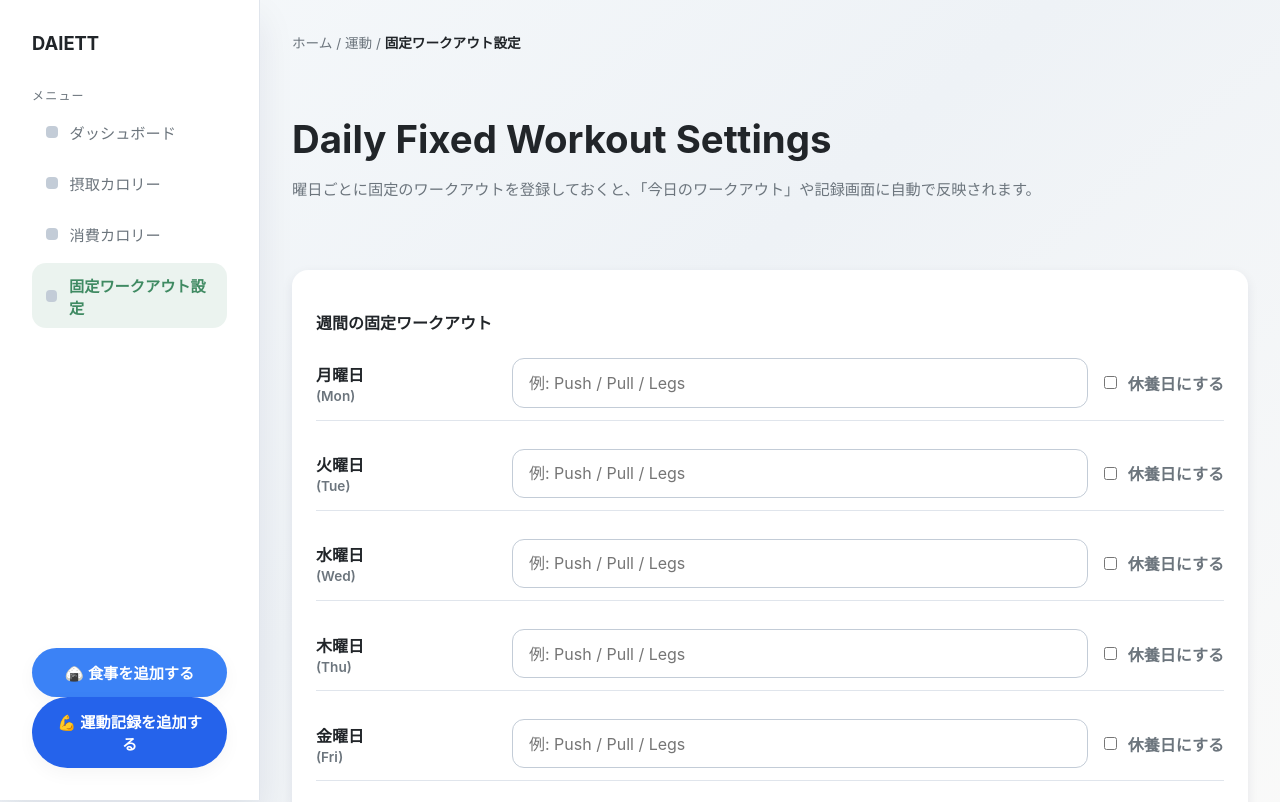
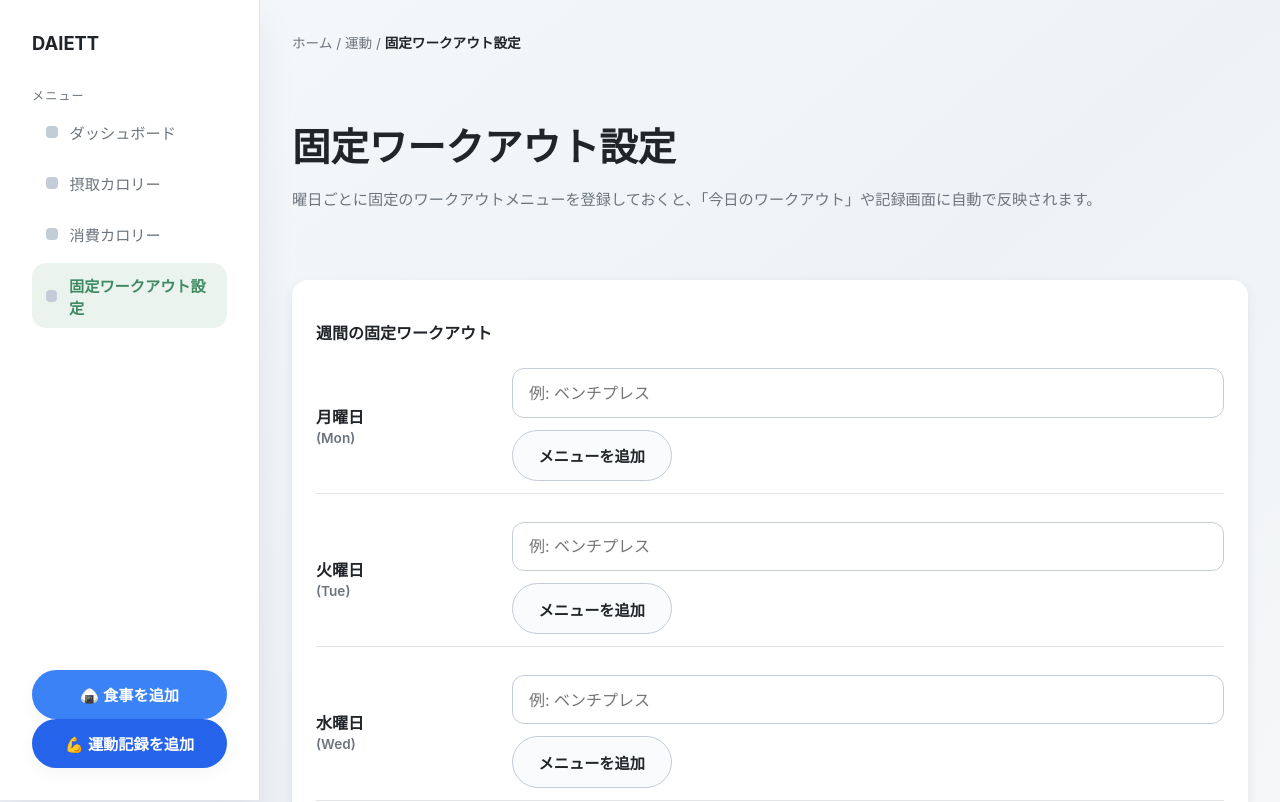
Before and after one commit to kazukittin/Daiett_App, a React app in the folder frontend/: page /workouts/settings in a window 1280 px wide. Shown: the top 802 px of the page. Built offline with nearby package versions, Linux system fonts and the light colour scheme; the HTML template or start-up script is replaced by a standard one.

Commit message:
Add multi-menu daily fixed workouts and update labels

```diff
--- a/frontend/src/components/layout/Sidebar.jsx
+++ b/frontend/src/components/layout/Sidebar.jsx
@@ -41,14 +41,14 @@ export default function Sidebar() {
           className="sidebar-action-btn meal"
           onClick={() => navigate("/meals/new")}
         >
-          🍙 食事を追加する
+          🍙 食事を追加
         </button>
 
         <button
           className="sidebar-action-btn exercise"
           onClick={() => navigate("/exercises/new")}
         >
-          💪 運動記録を追加する
+          💪 運動記録を追加
         </button>
       </div>
     </aside>
--- a/frontend/src/hooks/useDailyFixedWorkouts.js
+++ b/frontend/src/hooks/useDailyFixedWorkouts.js
@@ -1,7 +1,6 @@
 import { useEffect, useState } from "react";
 import {
   DAILY_FIXED_WORKOUTS_UPDATED_EVENT,
-  DEFAULT_DAILY_FIXED_WORKOUTS,
   loadDailyFixedWorkouts,
   saveDailyFixedWorkouts,
 } from "../services/dailyFixedWorkoutsStorage.js";
@@ -24,7 +23,7 @@ export function useDailyFixedWorkouts() {
   }, []);
 
   const updateDailyFixedWorkouts = (nextPlan) => {
-    const planToSave = nextPlan ?? DEFAULT_DAILY_FIXED_WORKOUTS;
+    const planToSave = nextPlan ?? {};
     setDailyFixedWorkouts(planToSave);
     saveDailyFixedWorkouts(planToSave);
   };
--- a/frontend/src/screens/Exercises/AddExercise.jsx
+++ b/frontend/src/screens/Exercises/AddExercise.jsx
@@ -23,7 +23,7 @@ export default function AddExercise() {
   );
 
   useEffect(() => {
-    const presetName = selectedFixedWorkout?.rest ? "" : selectedFixedWorkout?.name ?? "";
+    const presetName = selectedFixedWorkout?.menus?.[0] ?? "";
     const shouldUpdate = !type || type === lastAppliedPresetRef.current;
 
     lastAppliedPresetRef.current = presetName;
@@ -87,11 +87,9 @@ export default function AddExercise() {
                     onChange={(event) => setDate(event.target.value)}
                   />
                   <div className="fixed-workout-hint">
-                    {selectedFixedWorkout?.rest
-                      ? "この日は固定の休養日です。"
-                      : selectedFixedWorkout?.name
-                        ? `この日は「${selectedFixedWorkout.name}」に設定されています。`
-                        : "固定ワークアウトは設定されていません。"}
+                    {selectedFixedWorkout?.menus?.length
+                      ? `この日の固定メニュー: ${selectedFixedWorkout.menus.join(" / ")}`
+                      : "固定ワークアウトは設定されていません。"}
                   </div>
                 </div>
 
--- a/frontend/src/screens/Workouts/DailyFixedWorkoutSettings.jsx
+++ b/frontend/src/screens/Workouts/DailyFixedWorkoutSettings.jsx
@@ -4,7 +4,7 @@ import Card from "../../components/ui/Card.jsx";
 import { useDailyFixedWorkouts } from "../../hooks/useDailyFixedWorkouts.js";
 import { WEEKDAY_LABELS } from "../../services/dailyFixedWorkoutsStorage.js";
 
-const defaultDay = { name: "", rest: false };
+const defaultDay = { menus: [] };
 
 export default function DailyFixedWorkoutSettings() {
   const { dailyFixedWorkouts, updateDailyFixedWorkouts } = useDailyFixedWorkouts();
@@ -15,24 +15,39 @@ export default function DailyFixedWorkoutSettings() {
     setDraftPlan(dailyFixedWorkouts);
   }, [dailyFixedWorkouts]);
 
-  const handleNameChange = (weekday, value) => {
+  const handleMenuChange = (weekday, index, value) => {
+    setDraftPlan((prev) => {
+      const currentMenus = [...(prev?.[weekday]?.menus ?? [])];
+      currentMenus[index] = value;
+
+      return {
+        ...prev,
+        [weekday]: {
+          ...(prev?.[weekday] ?? defaultDay),
+          menus: currentMenus,
+        },
+      };
+    });
+  };
+
+  const handleAddMenu = (weekday) => {
     setDraftPlan((prev) => ({
       ...prev,
       [weekday]: {
         ...(prev?.[weekday] ?? defaultDay),
-        name: value,
-        rest: false,
+        menus: [...(prev?.[weekday]?.menus ?? []), ""],
       },
     }));
   };
 
-  const handleRestToggle = (weekday, rest) => {
+  const handleRemoveMenu = (weekday, index) => {
     setDraftPlan((prev) => ({
       ...prev,
       [weekday]: {
         ...(prev?.[weekday] ?? defaultDay),
-        rest,
-        name: rest ? "" : prev?.[weekday]?.name ?? "",
+        menus: (prev?.[weekday]?.menus ?? []).filter(
+          (_, menuIndex) => menuIndex !== index,
+        ),
       },
     }));
   };
@@ -56,9 +71,9 @@ export default function DailyFixedWorkoutSettings() {
 
         <section className="page fixed-workout-settings-page">
           <header className="page-header">
-            <h1 className="page-title">Daily Fixed Workout Settings</h1>
+            <h1 className="page-title">固定ワークアウト設定</h1>
             <p className="muted">
-              曜日ごとに固定のワークアウトを登録しておくと、「今日のワークアウト」や記録画面に自動で反映されます。
+              曜日ごとに固定のワークアウトメニューを登録しておくと、「今日のワークアウト」や記録画面に自動で反映されます。
             </p>
           </header>
 
@@ -67,6 +82,8 @@ export default function DailyFixedWorkoutSettings() {
               <div className="fixed-workout-grid">
                 {WEEKDAY_LABELS.map((day) => {
                   const current = draftPlan?.[day.value] ?? defaultDay;
+                  const menus = current.menus?.length ? current.menus : [""];
+
                   return (
                     <div key={day.value} className="fixed-workout-row">
                       <div className="day-label">
@@ -75,23 +92,40 @@ export default function DailyFixedWorkoutSettings() {
                       </div>
 
                       <div className="fixed-workout-row-controls">
-                        <input
-                          type="text"
-                          className="fixed-workout-input"
-                          placeholder="例: Push / Pull / Legs"
-                          value={current.name}
-                          onChange={(event) => handleNameChange(day.value, event.target.value)}
-                          disabled={current.rest}
-                        />
+                        <div className="fixed-workout-menu-list">
+                          {menus.map((menu, index) => (
+                            <div className="fixed-workout-menu-item" key={`${day.value}-${index}`}>
+                              <input
+                                type="text"
+                                className="fixed-workout-input"
+                                placeholder="例: ベンチプレス"
+                                value={menu}
+                                onChange={(event) =>
+                                  handleMenuChange(day.value, index, event.target.value)
+                                }
+                              />
+                              {menus.length > 1 && (
+                                <button
+                                  type="button"
+                                  className="btn ghost fixed-workout-remove"
+                                  onClick={() => handleRemoveMenu(day.value, index)}
+                                >
+                                  削除
+                                </button>
+                              )}
+                            </div>
+                          ))}
+                        </div>
 
-                        <label className="rest-toggle">
-                          <input
-                            type="checkbox"
-                            checked={current.rest}
-                            onChange={(event) => handleRestToggle(day.value, event.target.checked)}
-                          />
-                          休養日にする
-                        </label>
+                        <div className="fixed-workout-row-actions">
+                          <button
+                            type="button"
+                            className="btn secondary"
+                            onClick={() => handleAddMenu(day.value)}
+                          >
+                            メニューを追加
+                          </button>
+                        </div>
                       </div>
                     </div>
                   );
--- a/frontend/src/services/dailyFixedWorkoutsStorage.js
+++ b/frontend/src/services/dailyFixedWorkoutsStorage.js
@@ -3,15 +3,17 @@ export const DAILY_FIXED_WORKOUTS_UPDATED_EVENT = "dailyFixedWorkoutsUpdated";
 
 const hasWindow = typeof window !== "undefined";
 
-export const DEFAULT_DAILY_FIXED_WORKOUTS = {
-  0: { name: "Rest", rest: true },
-  1: { name: "", rest: false },
-  2: { name: "", rest: false },
-  3: { name: "", rest: false },
-  4: { name: "", rest: false },
-  5: { name: "", rest: false },
-  6: { name: "", rest: false },
-};
+const createEmptyWeekPlan = () => ({
+  0: { menus: [] },
+  1: { menus: [] },
+  2: { menus: [] },
+  3: { menus: [] },
+  4: { menus: [] },
+  5: { menus: [] },
+  6: { menus: [] },
+});
+
+export const DEFAULT_DAILY_FIXED_WORKOUTS = createEmptyWeekPlan();
 
 export const WEEKDAY_LABELS = [
   { value: 1, label: "月曜日", short: "Mon" },
@@ -23,8 +25,28 @@ export const WEEKDAY_LABELS = [
   { value: 0, label: "日曜日", short: "Sun" },
 ];
 
+const normalizeDay = (value) => {
+  if (!value || typeof value !== "object") return { menus: [] };
+
+  if (Array.isArray(value.menus)) {
+    const menus = value.menus
+      .map((menu) => (typeof menu === "string" ? menu.trim() : ""))
+      .filter(Boolean);
+    return { menus };
+  }
+
+  if (typeof value.name === "string") {
+    const maybeMenu = value.name.trim();
+    return { menus: maybeMenu ? [maybeMenu] : [] };
+  }
+
+  if (value.rest) return { menus: [] };
+
+  return { menus: [] };
+};
+
 const normalizePlan = (plan) => {
-  const normalized = { ...DEFAULT_DAILY_FIXED_WORKOUTS };
+  const normalized = createEmptyWeekPlan();
 
   if (!plan || typeof plan !== "object") return normalized;
 
@@ -32,27 +54,24 @@ const normalizePlan = (plan) => {
     const weekday = Number(key);
     if (Number.isNaN(weekday)) return;
 
-    normalized[weekday] = {
-      name: value?.name ?? "",
-      rest: Boolean(value?.rest),
-    };
+    normalized[weekday] = normalizeDay(value);
   });
 
   return normalized;
 };
 
 export function loadDailyFixedWorkouts() {
-  if (!hasWindow) return { ...DEFAULT_DAILY_FIXED_WORKOUTS };
+  if (!hasWindow) return createEmptyWeekPlan();
 
   try {
     const raw = window.localStorage.getItem(STORAGE_KEY);
-    if (!raw) return { ...DEFAULT_DAILY_FIXED_WORKOUTS };
+    if (!raw) return createEmptyWeekPlan();
 
     const parsed = JSON.parse(raw);
     return normalizePlan(parsed);
   } catch (error) {
     console.error("Failed to load daily fixed workouts from storage", error);
-    return { ...DEFAULT_DAILY_FIXED_WORKOUTS };
+    return createEmptyWeekPlan();
   }
 }
 
--- a/frontend/src/styles/global.css
+++ b/frontend/src/styles/global.css
@@ -282,11 +282,30 @@ body {
   border-radius: var(--radius-md);
   padding: 0.75rem 1rem;
   color: var(--color-text);
+  display: flex;
+  flex-direction: column;
+  gap: var(--spacing-sm);
 }
 
 .fixed-workout-plan.rest {
   background: rgba(63, 138, 98, 0.12);
   color: var(--color-primary-strong);
+}
+
+.fixed-workout-plan-title {
+  font-weight: 700;
+  color: var(--color-primary-strong);
+}
+
+.fixed-workout-plan .fixed-workout-menu-list {
+  padding-left: 1.25rem;
+  margin: 0;
+}
+
+.fixed-workout-plan .fixed-workout-menu-item {
+  list-style: disc;
+  font-weight: 600;
+  color: var(--color-text);
 }
 
 .today-workout-main {
@@ -605,6 +624,32 @@ a {
   flex-wrap: wrap;
   align-items: center;
   gap: var(--spacing-sm);
+}
+
+.fixed-workout-menu-list {
+  display: flex;
+  flex-direction: column;
+  gap: var(--spacing-xs);
+  width: 100%;
+  padding-left: 0;
+  margin: 0;
+}
+
+.fixed-workout-menu-item {
+  display: flex;
+  gap: var(--spacing-xs);
+  align-items: center;
+}
+
+.fixed-workout-row-actions {
+  display: flex;
+  align-items: center;
+  gap: var(--spacing-xs);
+}
+
+.fixed-workout-remove {
+  color: var(--color-danger);
+  padding: 0.35rem 0.75rem;
 }
 
 .fixed-workout-input {
```
Also changed, not shown: frontend/src/components/Workout/TodayWorkout.jsx (+11 -10 lines).
